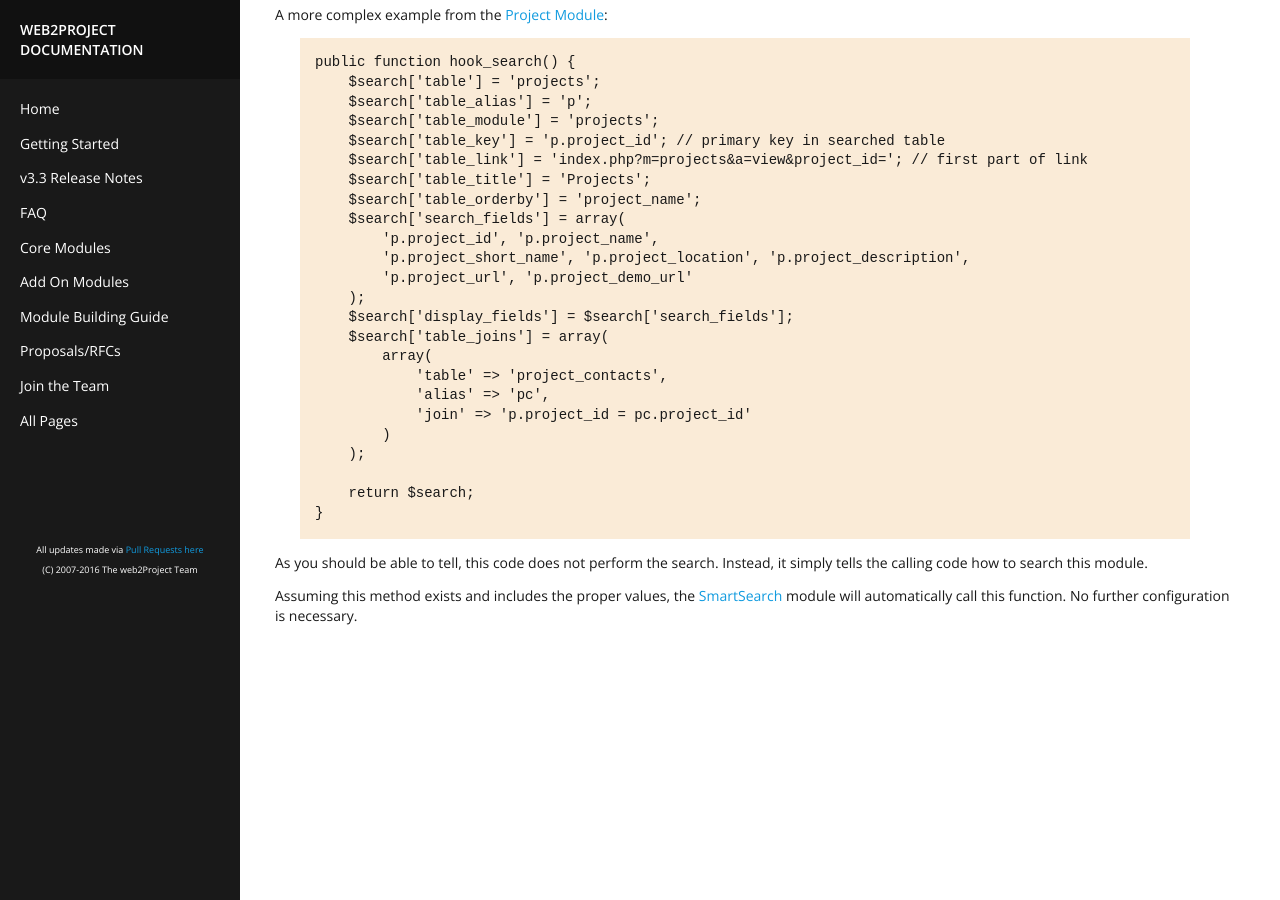
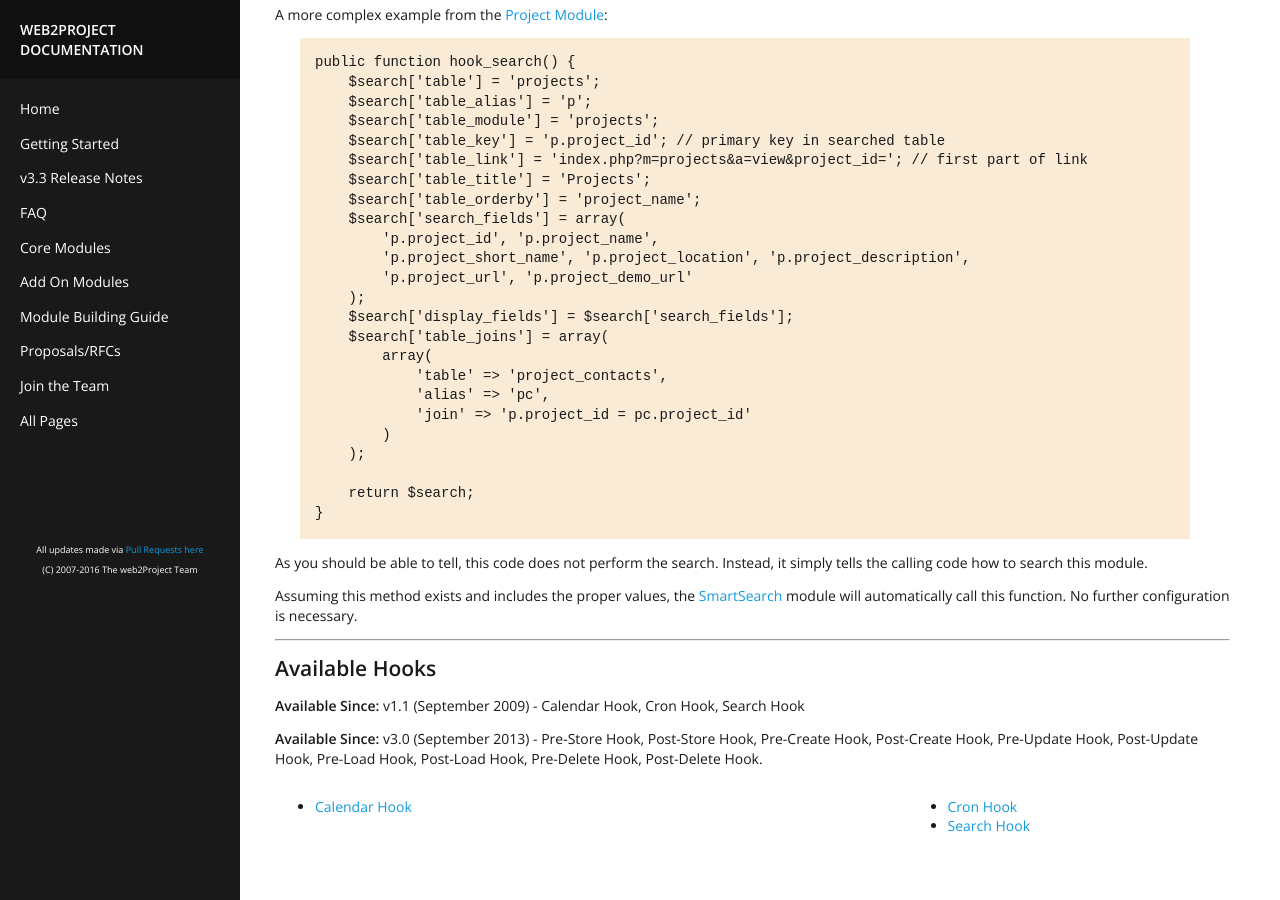
Before and after one commit to web2project/web2project.github.io, a Jekyll site: the page built from _docs/hook-search.md, in a window 1280 px wide and 900 px high, scrolled down 885 px. Built offline with Jekyll 4.4.1, drawn with Linux system fonts in a browser that asks for light colours.

Commit message:
renamed the hooks to be consistent

```diff
--- a/_docs/search-hook.md
+++ b/_docs/hook-search.md
@@ -3,6 +3,8 @@ layout: page
 title: Search Hook
 
 category: hooks
+
+redirect_from:  "/docs/search-hook.html"
 ---
 
 **Available Since**: v1.1 (September 2009)
@@ -74,3 +76,5 @@ A more complex example from the [Project Module](https://github.com/web2project/
 As you should be able to tell, this code does not perform the search.  Instead, it simply tells the calling code how to search this module.
 
 Assuming this method exists and includes the proper values, the [SmartSearch](/modules/smartsearch.html) module will automatically call this function. No further configuration is necessary.
+
+{% include section-hooks.md %}
```
Also changed, not shown: _docs/hook-calendar.md (renamed from _docs/calendar-hook.md, +5 -0 lines), _docs/hook-cron.md (renamed from _docs/cron-hook.md, +4 -0 lines).
